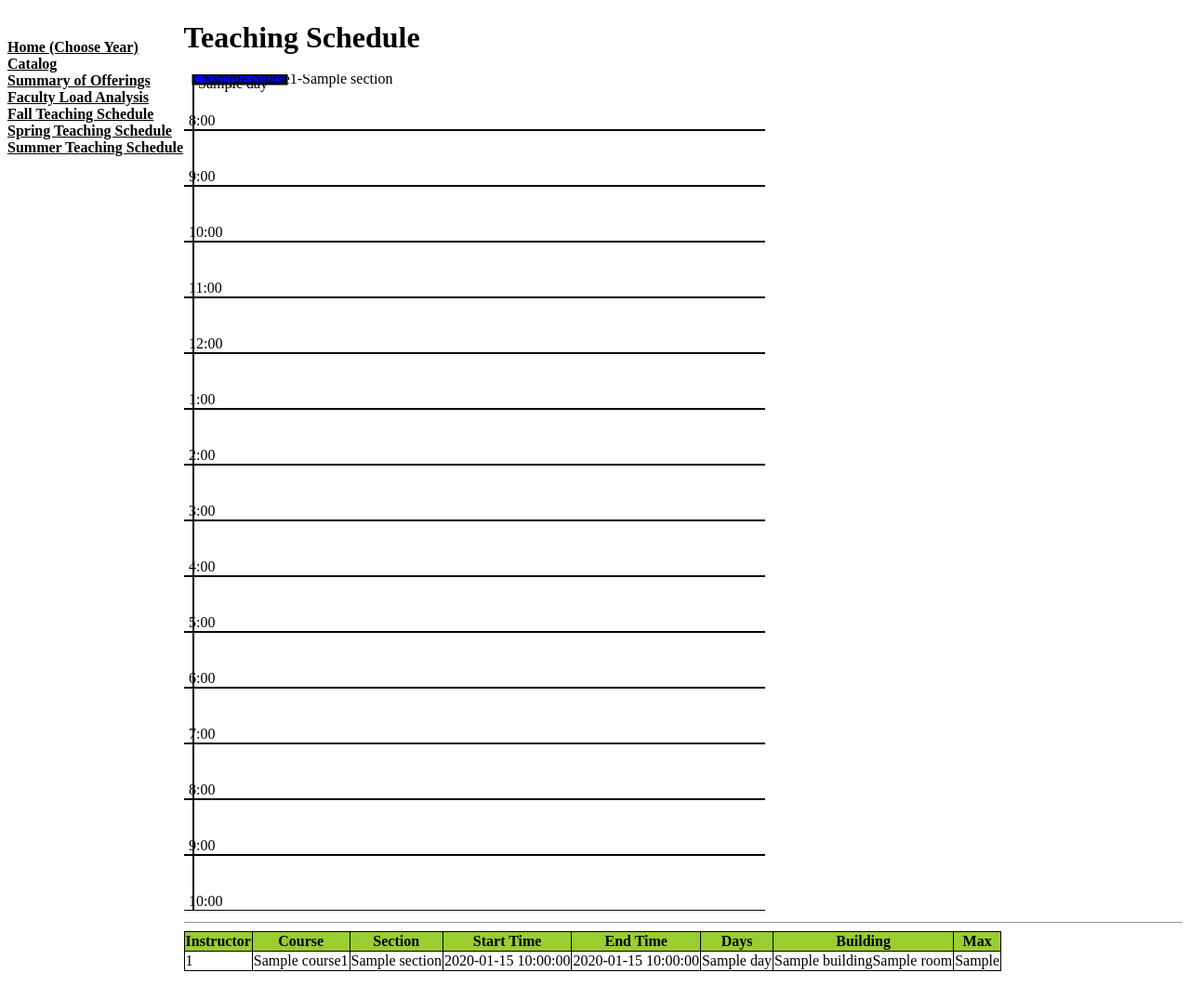
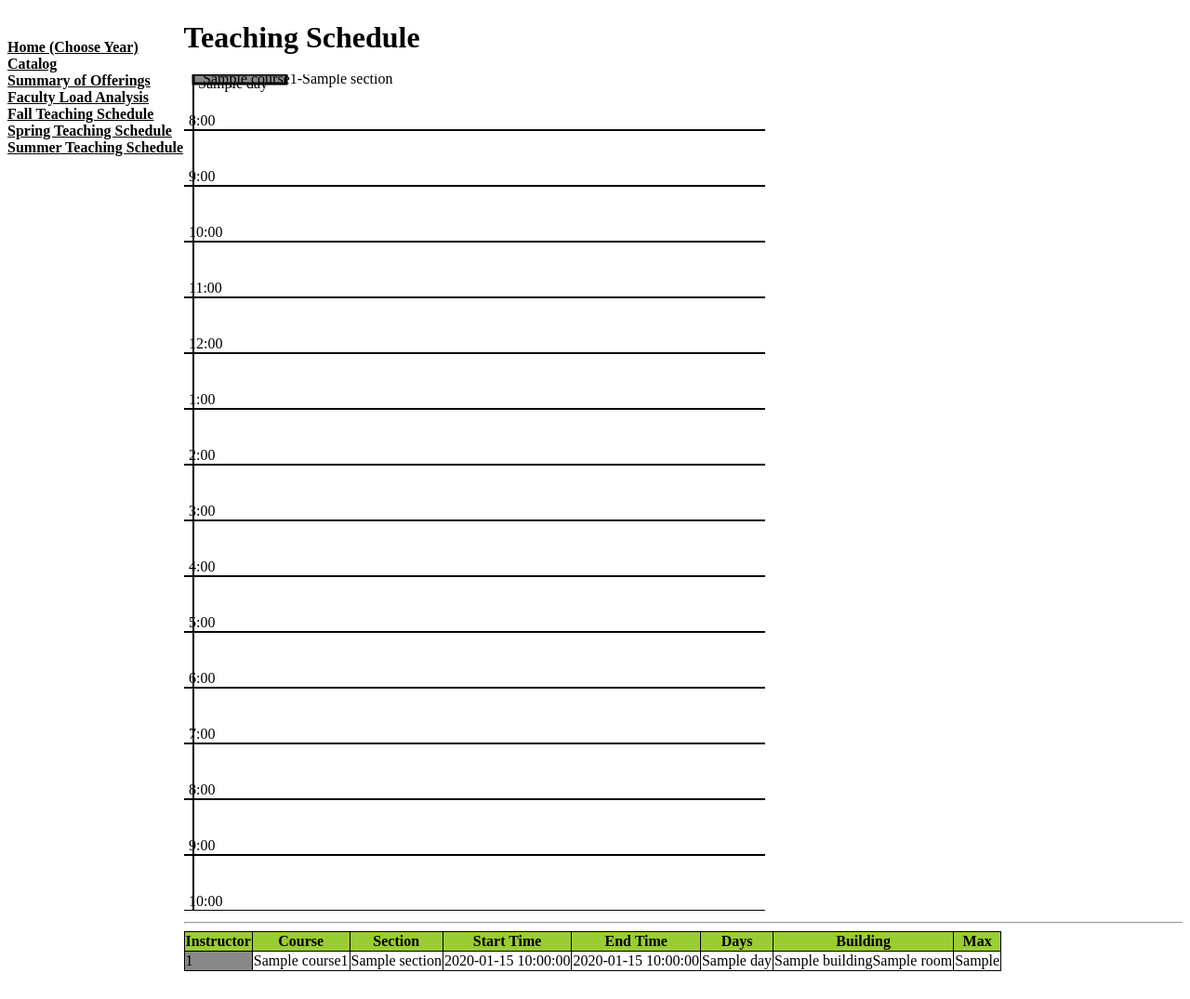
Before and after one commit to mwsu-csmp/scheduling-dashboard, a Python web app: template stndapp/templates/teaching_assignments.jinja in a window 1280 px wide. Shown: the part 159-1234 px from the top of the page at 93% size. Run offline with Jinja, Linux system fonts and the light colour scheme; the template is opened without the code that fills it: most values are stand-ins (such as "Sample title", 1, 10 or a date in 2020).

Commit message:
added instructor colors #6

```diff
--- a/stndapp/templates/teaching_assignments.jinja
+++ b/stndapp/templates/teaching_assignments.jinja
@@ -8,16 +8,16 @@
 
      <svg height="900" width="625">
      {% for day in daypos %}
-         <line x1="{{daypos[day]*100}}" y1="0" x2="{{daypos[day]*100}}" y2="900" style="stroke:rgb(0,0,0);stroke-width:2"/>
+         <line x1="{{daypos[day]*100}}" y1="0" x2="{{daypos[day]*100}}" y2="900" style="stroke:black;stroke-width:2"/>
          <text x="{{daypos[day]*100+5}}" y="15"> {{day}} </text>
      {% endfor %}
      {% for pos in range(1,16) %}
-         <line x1="0" y1="{{pos*60}}" x2="800" y2="{{pos*60}}" style="stroke:rgb(0,0,0);stroke-width:2"/>
+         <line x1="0" y1="{{pos*60}}" x2="800" y2="{{pos*60}}" style="stroke:black;stroke-width:2"/>
          <text x="5" y="{{pos*60-5}}"> {{((pos+6)%12+1)}}:00 </text>
      {% endfor %}
      {% for section in sections %}
       {% for day in section.days %}
-         <rect x="{{daypos[day]*100}}" y="{{section.startPos}}" width="100" height="{{section.duration()}}" style="fill:rgb(0,0,255);stroke-width:3;stroke:rgb(0,0,0)" />
+         <rect x="{{daypos[day]*100}}" y="{{section.startPos}}" width="100" height="{{section.duration()}}" style="fill:{{instructor_color[section.instructorId]}};stroke-width:3;stroke:rgb(0,0,0)" />
          <text x="{{daypos[day]*100+10}}" y="{{section.startPos+25}}">
            {{section.course.subject}}{{section.course.number}}-{{section.section}}
          </text>
@@ -38,7 +38,7 @@
       </tr>
         {% for section in sections %}
                 <tr>
-                    <td>{{ section.instructorId }}</td>
+                    <td style="background-color:{{instructor_color[section.instructorId]}}">{{ section.instructorId }}</td>
                     <td>{{ section.course.subject }}{{section.course.number}}</td>
                     <td>{{ section.section}}</td>
                     <td>{{ section.startTime }}</td>
```
Also changed, not shown: stndapp/views.py (+9 -1 lines).
